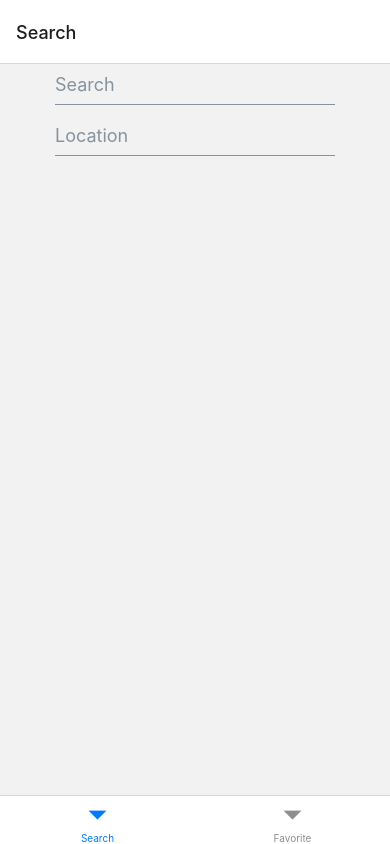
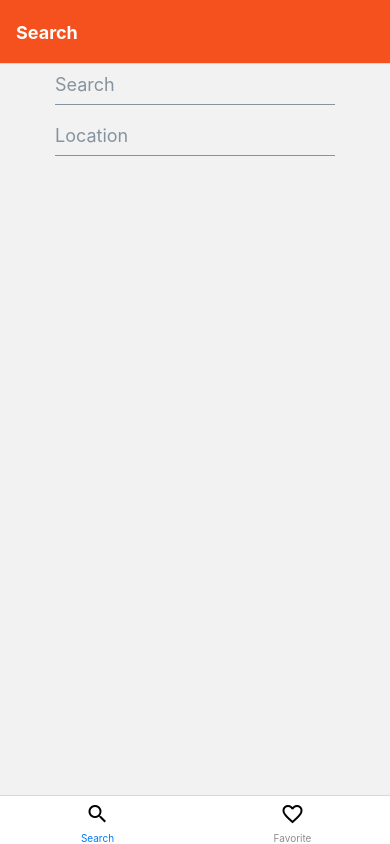
Before and after one commit to PawelRadawiec/your-food, a React Native app: screen /Home in a window 390 px wide. Built offline with nearby package versions, Linux system fonts and the light colour scheme.

Commit message:
header, tab screen styles

```diff
--- a/App.tsx
+++ b/App.tsx
@@ -10,7 +10,17 @@ const Stack = createNativeStackNavigator();
 const App = () => {
   return (
     <NavigationContainer>
-      <Stack.Navigator>
+      <Stack.Navigator
+        screenOptions={{
+          headerStyle: {
+            backgroundColor: '#f4511e',
+          },
+          headerTintColor: '#fff',
+          headerTitleStyle: {
+            fontWeight: 'bold',
+          },
+        }}
+      >
         <Stack.Screen
           name="Home"
           component={HomeScreen}
--- a/src/api/YelpApi.tsx
+++ b/src/api/YelpApi.tsx
@@ -5,6 +5,6 @@ export default axios.create({
   baseURL: 'https://api.yelp.com/v3/businesses',
   headers: {
     Authorization:
-      'Bearer 1u73dSRRB1HJaPtTwpiVrBvZ5Kq63xxIkNv6CjI3MIKpKVAng8Cqt-Wn9cvrnsKGghwcdAKyArkHhWp8irXsebEYThQi0akZbuV2OYYnPTqiA5-E-nhTa413Xm9yYXYx',
+      'Bearer vESwV_8ddMUpwtGO4TI965CFeeTeAVSIDHkBo91D9V6ZLMbgKCg93qxxLvAczVMMZCnr9SDQqNyZCJQkWUE3ri3SBUksjfCs-g6k4RARL7tXOrRcKRy6MR9miwixYXYx',
   },
 });
--- a/src/screens/HomeScreen.tsx
+++ b/src/screens/HomeScreen.tsx
@@ -3,14 +3,43 @@ import { createBottomTabNavigator } from '@react-navigation/bottom-tabs';
 import { StyleSheet } from 'react-native';
 import FavoriteScreen from './FavoriteScreen';
 import SearchScreen from './SearchScreen';
+import { MaterialIcons } from '@expo/vector-icons';
 
 const Tab = createBottomTabNavigator();
 
 const HomeScreen = () => {
   return (
-    <Tab.Navigator>
-      <Tab.Screen name="Search" component={SearchScreen}></Tab.Screen>
-      <Tab.Screen name="Favorite" component={FavoriteScreen}></Tab.Screen>
+    <Tab.Navigator
+      screenOptions={{
+        headerStyle: {
+          backgroundColor: '#f4511e',
+        },
+        headerTintColor: '#fff',
+        headerTitleStyle: {
+          fontWeight: 'bold',
+        },
+      }}
+    >
+      <Tab.Screen
+        name="Search"
+        component={SearchScreen}
+        options={{
+          tabBarIcon: () => {
+            return <MaterialIcons name="search" size={24} color="black" />;
+          },
+        }}
+      ></Tab.Screen>
+      <Tab.Screen
+        name="Favorite"
+        component={FavoriteScreen}
+        options={{
+          tabBarIcon: () => {
+            return (
+              <MaterialIcons name="favorite-border" size={24} color="black" />
+            );
+          },
+        }}
+      ></Tab.Screen>
     </Tab.Navigator>
   );
 };
```
Also changed, not shown: 1 other file (tests, documents, lock files or other folders).
